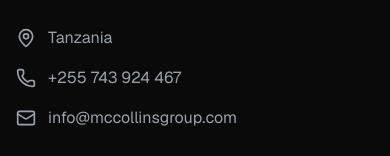
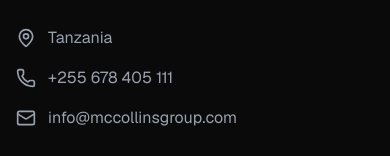
Before and after one commit to jemmziray-tech/mccollins-group, a Next.js app: page / in a window 390 px wide. Shown: the part 3595-3751 px from the top of the page. Built offline with nearby package versions, Linux system fonts and the light colour scheme; no server answers; the database is empty.

Commit message:
Update contact phone number in SiteFooter

```diff
--- a/app/components/SiteFooter.tsx
+++ b/app/components/SiteFooter.tsx
@@ -98,7 +98,7 @@
               </li>
               <li className="flex items-center">
                 <Phone className="w-5 h-5 text-gray-400 mr-3 shrink-0" />
-                <span>+255 743 924 467</span>
+                <span>+255 678 405 111</span>
               </li>
               <li className="flex items-center">
                 <Mail className="w-5 h-5 text-gray-400 mr-3 shrink-0" />
```
